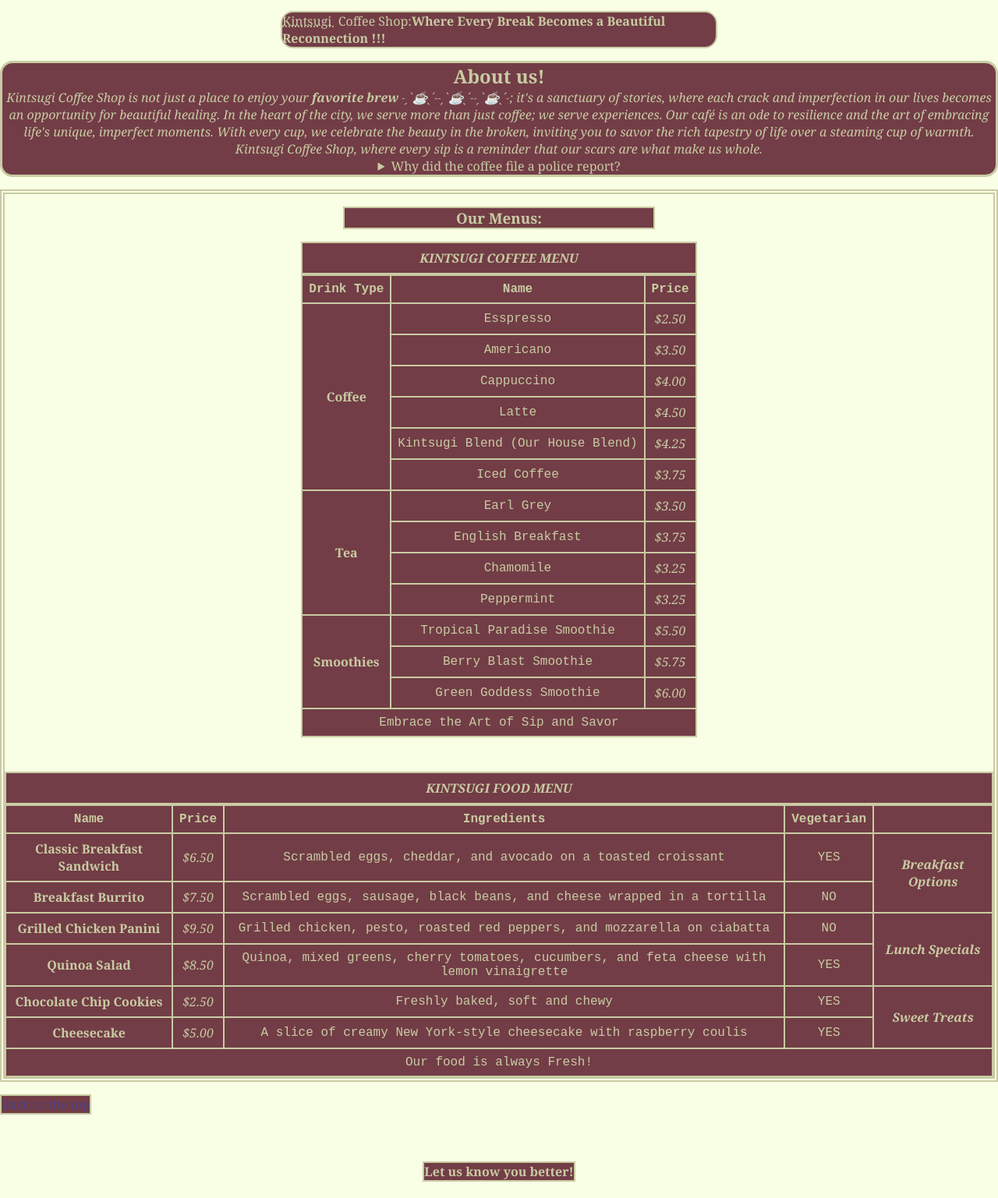
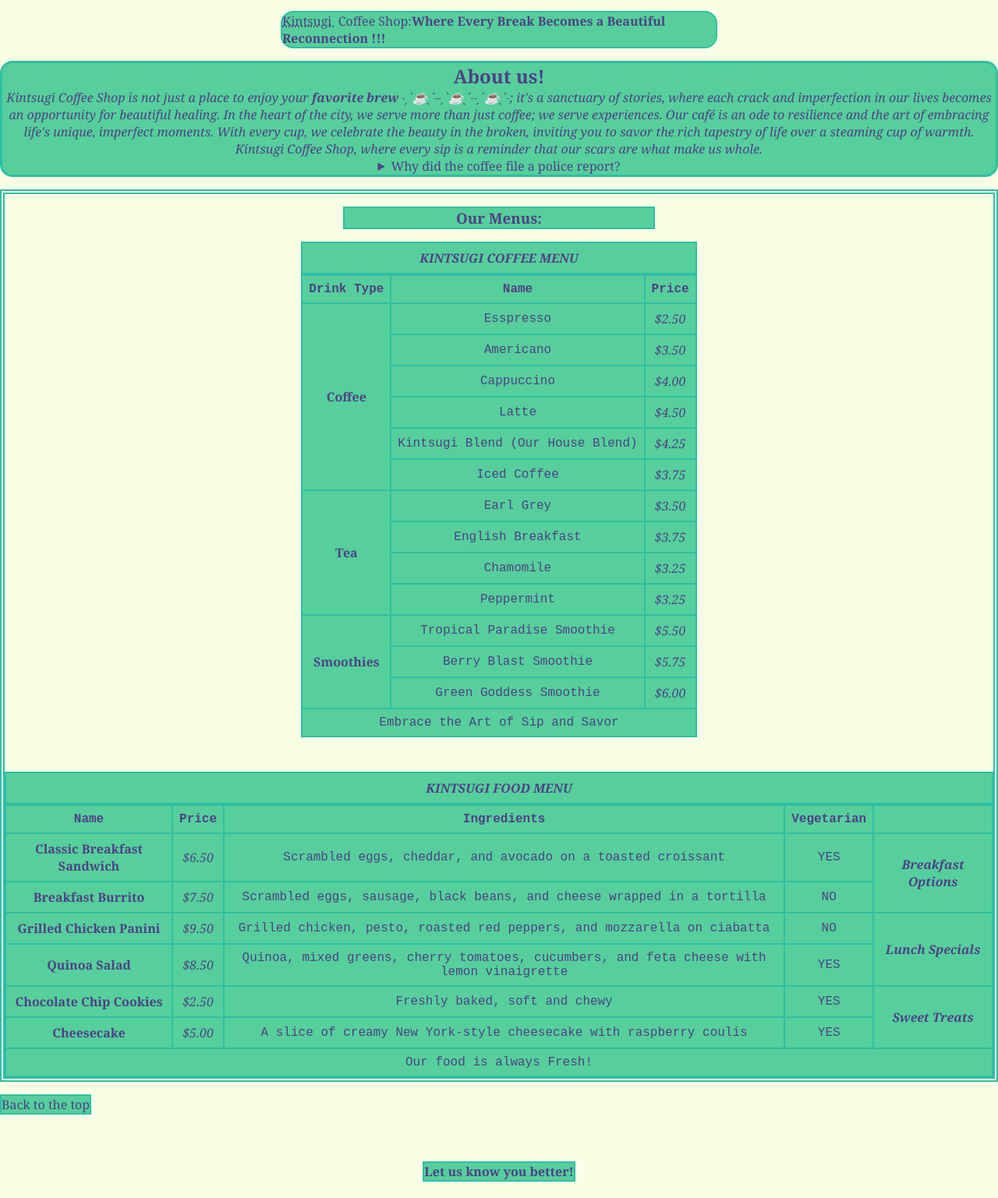
Before and after one commit to 21Kintsugi/html-css-repository, a plain HTML site: page index.html in a window 1280 px wide. Shown: the part 589-2126 px from the top of the page at 78% size. Drawn offline with Linux system fonts and the light colour scheme.

Commit message:
color changes

```diff
--- a/CSS-files/index-css.css
+++ b/CSS-files/index-css.css
@@ -68,10 +68,10 @@ ul {
 }
 
 .main-logo-description {
-    border: 2px solid #C9CBA3;
+    border: 2px solid #2EBFA5;
     border-radius: 1rem;
-    background-color: #723D46;
-    color: #C9CBA3;
+    background-color: #56CF9C;
+    color: #4E4187;
     justify-content: center;
     width: 35rem;
     margin: auto;
@@ -80,24 +80,24 @@ ul {
 
 #AboutUs {
     text-align: center;
-    border: 3px solid #C9CBA3;
+    border: 3px solid #2EBFA5;
     border-radius: 1rem;
-    background-color: #723D46;
-    color: #C9CBA3;
+    background-color: #56CF9C;
+    color: #4E4187;
     margin: auto;
     margin-top: 1rem;
     justify-content: center;
 }
 
 .Menus {
-    border: 6px double #C9CBA3;
+    border: 6px double #2EBFA5;
     margin-top: 1rem;
 }
 
 h3 {
-    border: 2px solid #C9CBA3;
-    background-color: #723D46;
-    color: #C9CBA3;
+    border: 2px solid #2EBFA5;
+    background-color: #56CF9C;
+    color: #4E4187;
     text-align: center;
     width: 25rem;
     margin: auto;
@@ -106,7 +106,7 @@ h3 {
 }
 
 table, tr, th, td, caption {
-    border: 2.5px solid #C9CBA3;
+    border: 2.5px solid #2EBFA5;
     font-family: 'Courier New', Courier, monospace;
     border-collapse: collapse;
     padding: 0.5rem;
@@ -114,24 +114,24 @@ table, tr, th, td, caption {
 }
 
 .drink-menu-table, .food-menu-table {
-    background-color: #723D46;
-    color: #C9CBA3;
+    background-color: #56CF9C;
+    color: #4E4187;
     width: fit-content;
     margin: auto;
 }
 
 #back-to-top {
-    border: 2px solid #C9CBA3;
-    background-color: #723D46;
-    color: #C9CBA3;
+    border: 2px solid #2EBFA5;
+    background-color: #56CF9C;
+    color: #4E4187;
     margin-top: 1rem;
     width: fit-content;
 }
 
 h4 {
-    border: 2px solid #C9CBA3;
-    background-color: #723D46;
-    color: #C9CBA3;
+    border: 2px solid #2EBFA5;
+    background-color: #56CF9C;
+    color: #4E4187;
     width: max-content;
     margin: 0 auto;
     display: flex;
@@ -152,18 +152,18 @@ h4 {
 }
 
 .back-to-top {
-    border: 2px solid #C9CBA3;
-    background-color: #723D46;
-    color: #C9CBA3;
+    border: 2px solid #2EBFA5;
+    background-color: #56CF9C;
+    color: #4E4187;
     margin-top: 1rem;
     width: fit-content;
     margin-bottom: 1rem;
 }
 
 .last-paragraphs {
-    border: 2px solid #C9CBA3;
-    background-color: #723D46;
-    color: #C9CBA3;
+    border: 2px solid #2EBFA5;
+    background-color: #56CF9C;
+    color: #4E4187;
     display: flex;
     justify-content: center;
     text-align: center;
```
